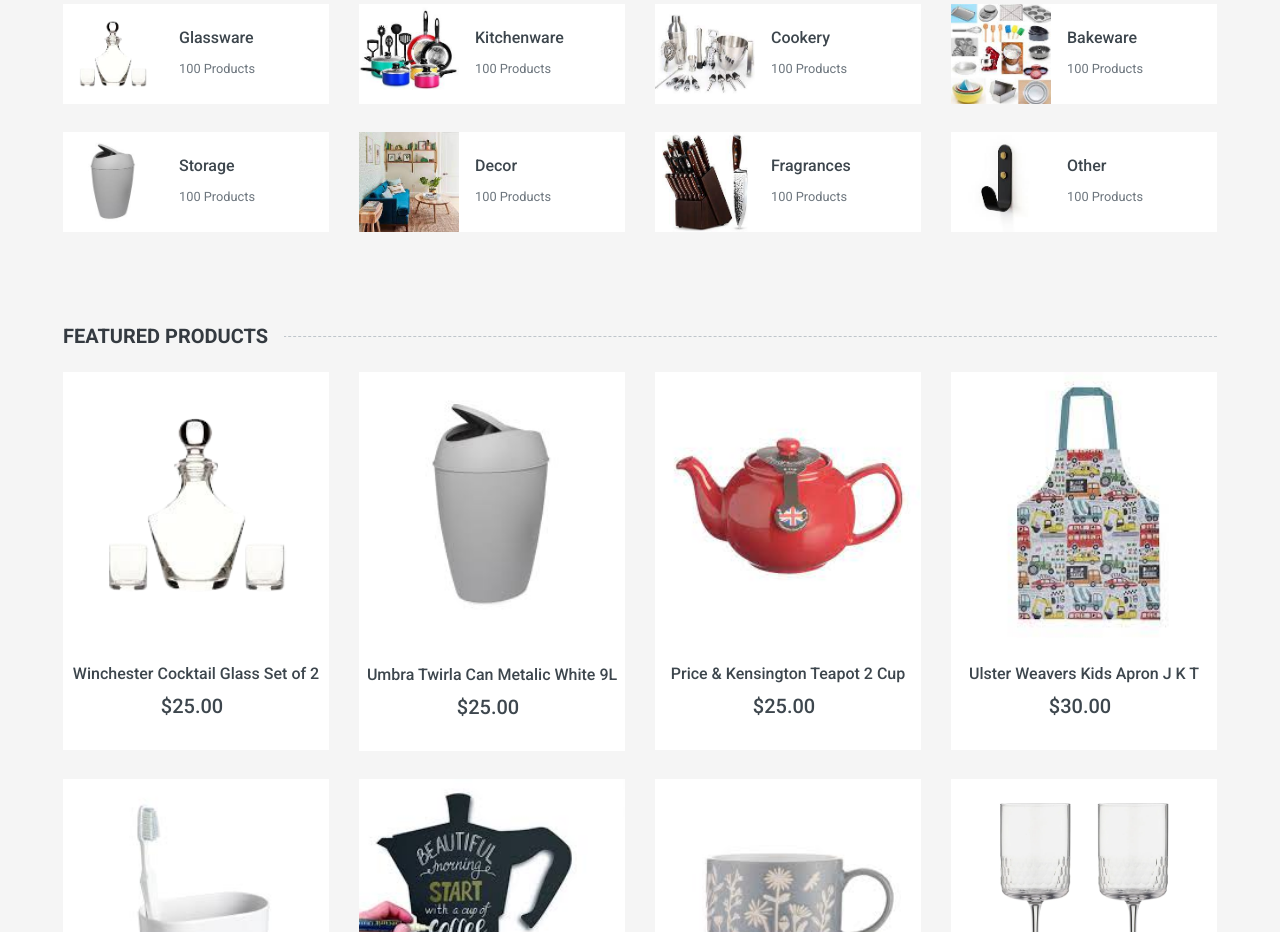
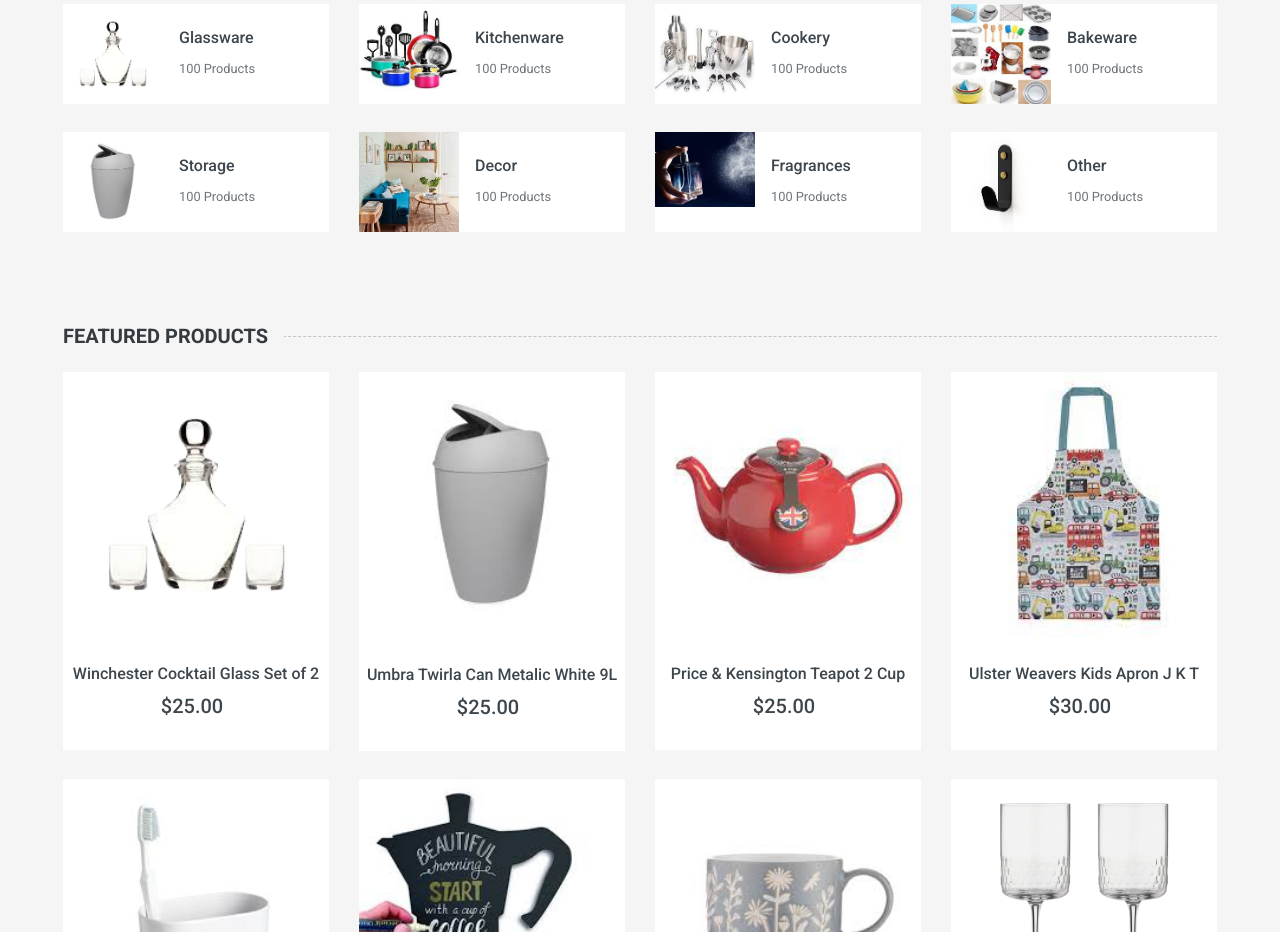
Before and after one commit to T-eay/Shazimstore, a plain HTML site: page index.html in a window 1280 px wide. Shown: the part 1080-2012 px from the top of the page. Drawn offline with nearby package versions, Linux system fonts and the light colour scheme.

Commit message:
Update index.html

```diff
--- a/index.html
+++ b/index.html
@@ -342,7 +342,7 @@
                 <a class="text-decoration-none" href="">
                     <div class="cat-item img-zoom d-flex align-items-center mb-4">
                         <div class="overflow-hidden" style="width: 100px; height: 100px;">
-                            <img class="img-fluid" src="img/knives-rep.jpeg" alt="">
+                            <img class="img-fluid" src="image/frag.jpeg" alt="">
                         </div>
                         <div class="flex-fill pl-3">
                             <h6>Fragrances</h6>
```
